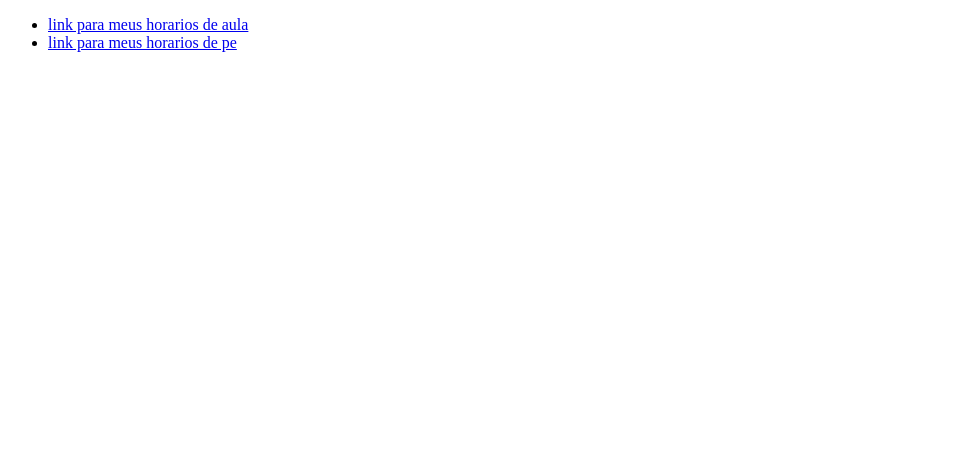
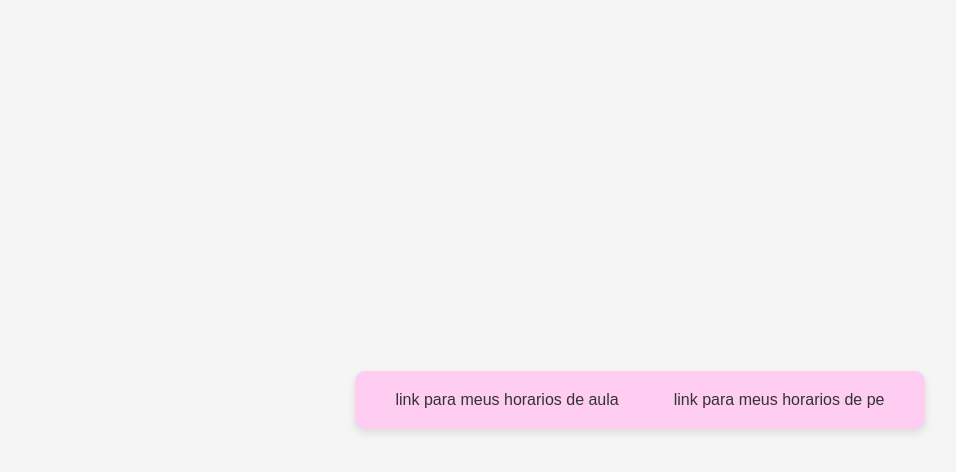
Before and after one commit to laryssaantunes/Atividade2-DM, a website: page index.html in a window 1280 px wide. Shown: the whole page, without its empty margins (0-956 px from the left). Drawn offline with Linux system fonts and the light colour scheme.

Commit message:
commit algumas mudanças

```diff
--- a/css/style.css
+++ b/css/style.css
@@ -1,3 +1,46 @@
-.laryssa{
-    text-align: center;
+
+* {
+    margin: 0;
+    padding: 0;
+    box-sizing: border-box;
+    font-family: Arial, sans-serif;
 }
+
+body.fullscreen {
+    display: flex;
+    justify-content: center;
+    align-items: center;
+    min-height: 100vh;
+    background-color: #f5f5f5;
+    color: #333;
+}
+
+nav {
+    background-color: #ffccf2; /* Tom suave de rosa */
+    border-radius: 10px;
+    padding: 20px;
+    box-shadow: 0px 4px 8px rgba(0, 0, 0, 0.1);
+}
+
+nav ul {
+    list-style-type: none;
+    display: flex;
+    gap: 15px;
+}
+
+nav li {
+    margin: 0;
+}
+
+nav a {
+    text-decoration: none;
+    color: #333;
+    padding: 10px 20px;
+    border-radius: 8px;
+    transition: background-color 0.3s;
+}
+
+nav a:hover {
+    background-color: #ffd6e7;
+    color: #222;
+}
```
Also changed, not shown: aula.html (+8 -8 lines).
